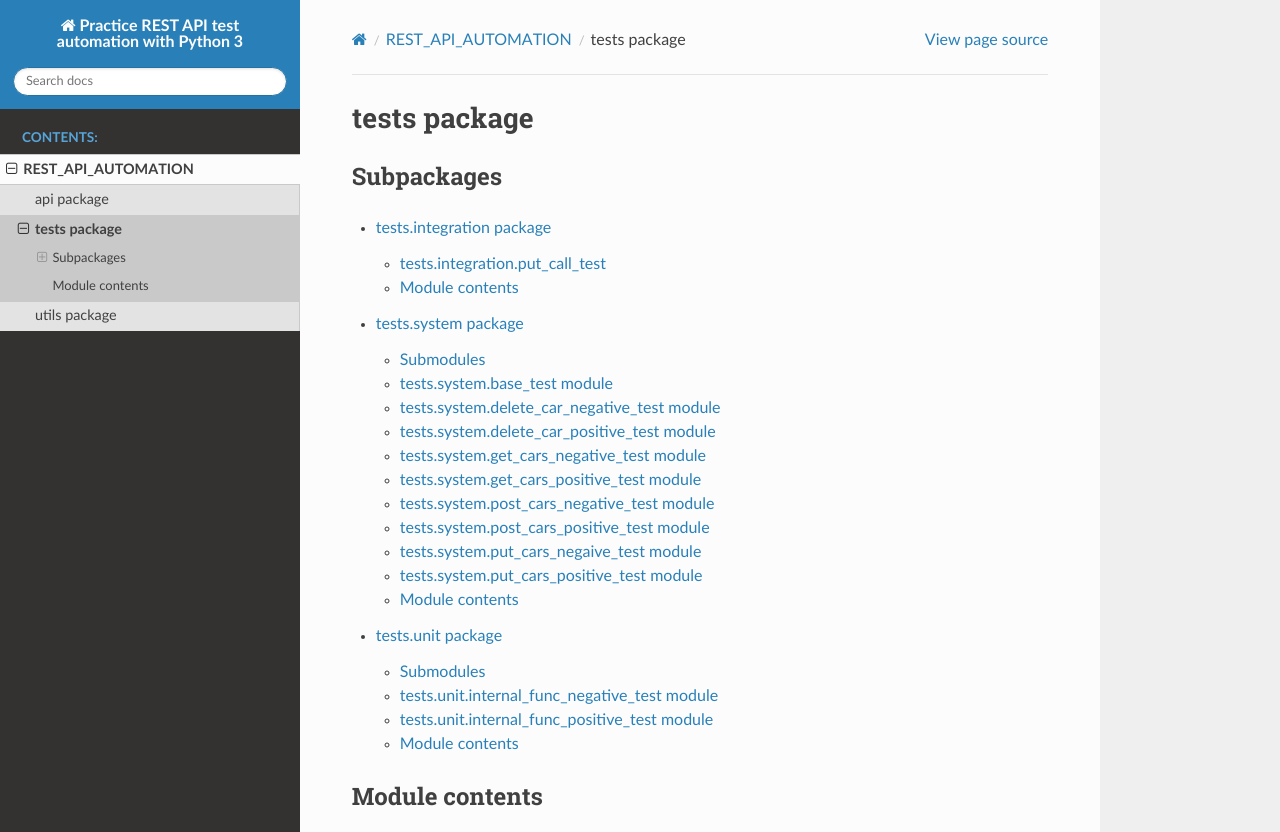
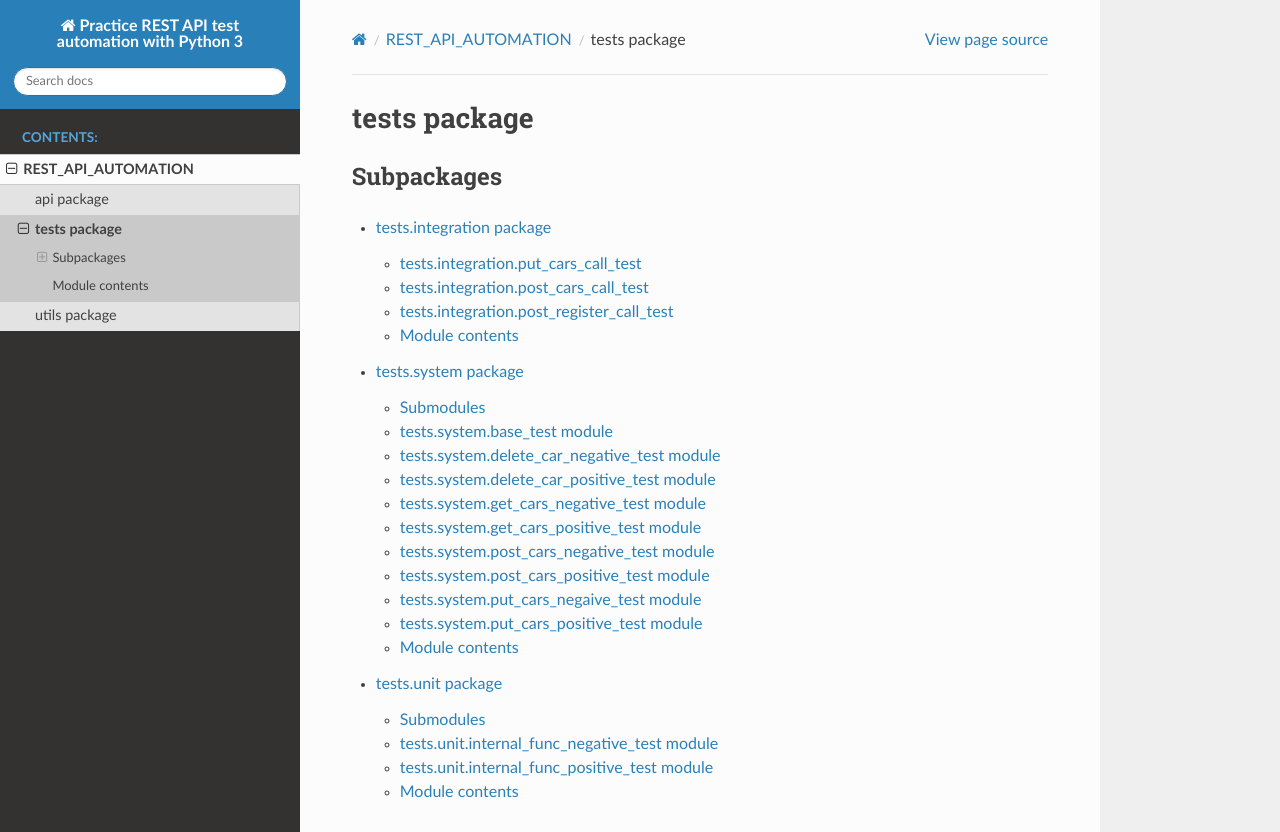
Before and after one commit to ikostan/REST_API_AUTOMATION, a Sphinx documentation site: the page built from docs/tests.rst, in a window 1280 px wide and 1173 px high, cut to the strip 0-832 px from the top of the window. Built offline with Sphinx 7.4.7 and the Read the Docs theme 2.0.0, drawn with Linux system fonts in a browser that asks for light colours.

Commit message:
Update tests.integration.rst

```diff
--- a/docs/tests.integration.rst
+++ b/docs/tests.integration.rst
@@ -1,10 +1,26 @@
 tests.integration package
 =========================
 
-tests.integration.put\_call\_test
+tests.integration.put\_cars\_call\_test
 ------------------------------
 
-.. automodule:: tests.integration.put_call_test
+.. automodule:: tests.integration.put_cars_call_test
+   :members:
+   :undoc-members:
+   :show-inheritance:
+
+tests.integration.post\_cars\_call\_test
+------------------------------
+
+.. automodule:: tests.integration.post_cars_call_test
+   :members:
+   :undoc-members:
+   :show-inheritance:
+
+tests.integration.post\_register\_call\_test
+------------------------------
+
+.. automodule:: tests.integration.post_register_call_test
    :members:
    :undoc-members:
    :show-inheritance:
```
